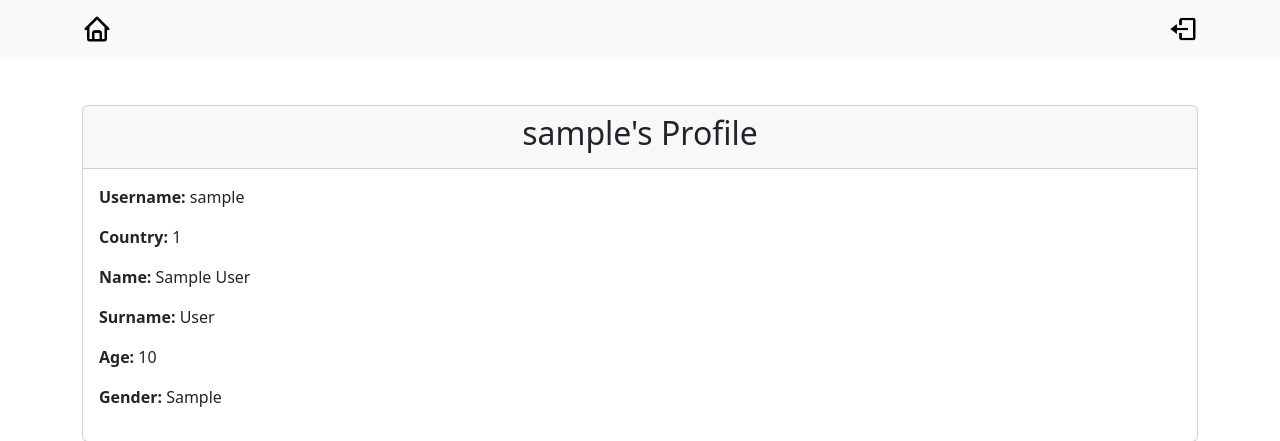
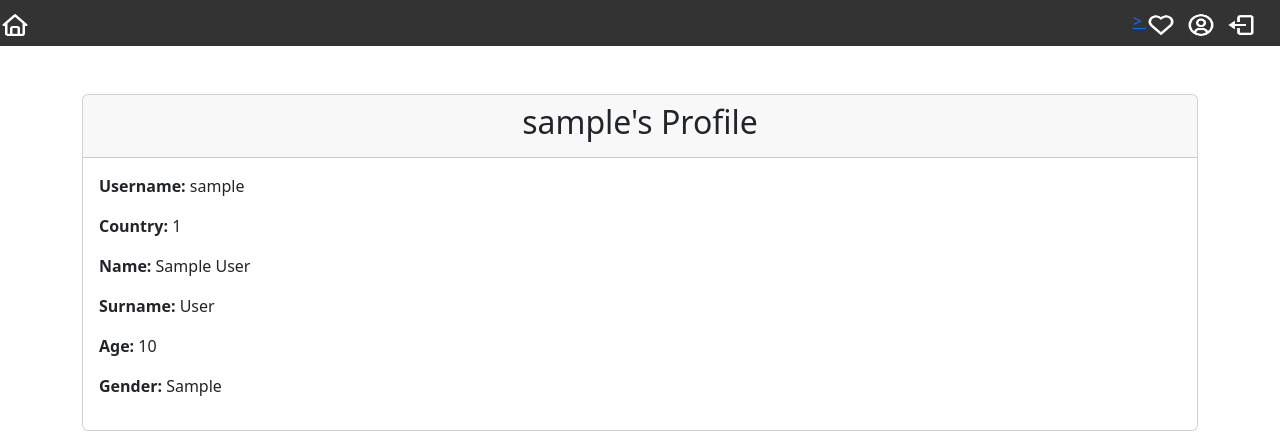
Before and after one commit to ramazangurpinar/adviceproduct, a Flask app: page /profile in a window 1280 px wide. Shown: the top 441 px of the page. Run offline with Flask 3, Linux system fonts and the light colour scheme; the visitor is signed in with stand-in values (Sample User, id 1); tables that the repository leaves empty or names only in its code hold one stand-in row (values such as "Sample post"); some libraries are stand-ins or nearby versions.

Commit message:
Added navbar to profile.html. deleted provisory <nav> tag from the same file.

```diff
--- a/app.py
+++ b/app.py
@@ -170,5 +170,12 @@ def temp():
     return render_template('temp.html')
 
 
+@app.route('/favourites', methods=['GET', 'POST'])
+def favourites():
+    if 'user_id' not in session:
+        return redirect(url_for('login'))
+
+    return render_template('favourites.html')
+
 if __name__ == '__main__':
     app.run(debug=True)
--- a/templates/profile.html
+++ b/templates/profile.html
@@ -1,5 +1,8 @@
-<!DOCTYPE html>
-<html lang="en">
+{% extends "master.html" %}
+
+{% block title %}Home - Botify{% endblock %}
+
+{% block content %}
 <head>
     <meta charset="UTF-8">
     <meta name="viewport" content="width=device-width, initial-scale=1">
@@ -7,23 +10,6 @@
     <link href="https://cdn.jsdelivr.net/npm/bootstrap@5.3.0/dist/css/bootstrap.min.css" rel="stylesheet">
 </head>
 <body>
-
-    <!-- Navigation Bar -->
-    <nav class="navbar navbar-expand-lg navbar-light bg-light">
-        <div class="container">
-            <!-- Logo (Home) -->
-            <a class="navbar-brand" href="/">
-                <img src="{{ url_for('static', filename='image/home.png') }}" alt="Home" width="30" height="30" class="d-inline-block align-text-top">
-            </a>
-
-            <!-- Right Side (Logout Button) -->
-            <div class="d-flex">
-                <a href="/logout">
-                    <img src="{{ url_for('static', filename='image/logout.png') }}" alt="Logout" width="30" height="30">
-                </a>
-            </div>
-        </div>
-    </nav>
 
     <!-- Profile Content -->
     <div class="container mt-5">
@@ -43,4 +29,4 @@
     </div>
 
 </body>
-</html>
+{% endblock %}
```
